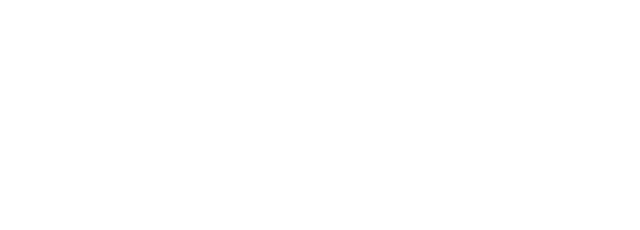
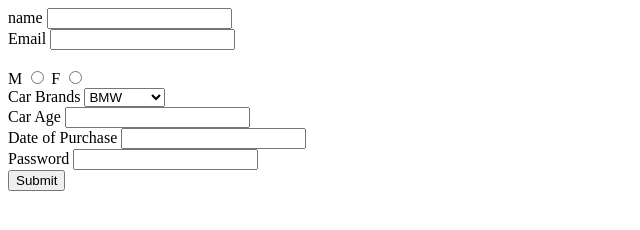
Before and after one commit to acciojob/car-insurance-form-Arjun09091999, a website: page main.html in a window 1280 px wide. Shown: the whole page, without its empty margins (0-640 px from the left). Drawn offline with Linux system fonts and the light colour scheme.

Commit message:
created a submission

```diff
--- a/main.html
+++ b/main.html
@@ -8,6 +8,45 @@
 
 <body>
 	<!-- the entire body must be written by student -->
+	<form method="post">
+		<div>
+	<label for="name">name</label>
+	<input type="text" id="name" required>
+	</diV>
+		<diV>
+			<label for="email">Email</label>
+			<input type="email" id="email" required>
+		</diV>
+       <br>
+  <label for="gender_m">M</label>
+  <input type="radio" id="gender_m" name="gender" required>
+  <label for="gender">F</label>
+  <input type="radio" id="gender_f" name="gender" required>
+			<div>
+				<label for="cars">Car Brands</label>
+				<select id="cars">
+					<option>BMW</option>
+					<option>Audi</option>
+					<option>Mercedez</option>
+				</select>
+			</div>
+		<div>
+			<label for="carage">Car Age</label>
+			<input type="number" id="carage" required>
+		</div>
+     <div>
+		 <label for="dop">Date of Purchase</label>
+			<input type="number" id="dop" required>
+	 </div>
+		<diV>
+			<label for="password">Password</label>
+			<input type="number" id="password" required>
+		</div>
+		<dov>
+			<button type="submit">Submit</button>
+		</dov>
+
+	</form>
     <script type="text/javascript" src="./script.js">
 </script>
 
```
